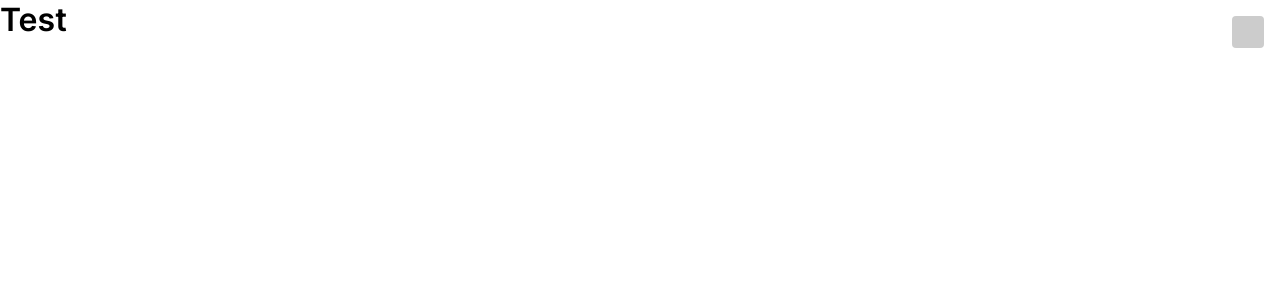
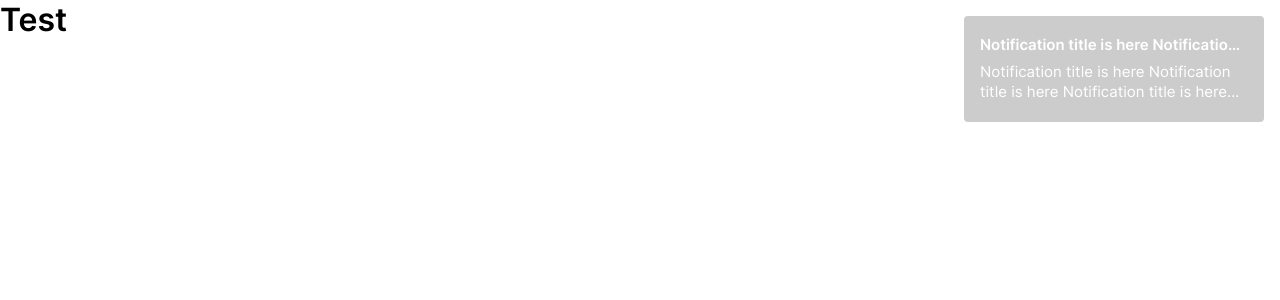
Before and after one commit to avrcoelho/react-hook-notification, a React (Create React App) app: page / in a window 1280 px wide. Shown: the top 300 px of the page. Built offline with nearby package versions, Linux system fonts and the light colour scheme.

Commit message:
feat: component base style

```diff
--- a/src/App.tsx
+++ b/src/App.tsx
@@ -1,6 +1,6 @@
 import { globalStyles } from './presentation/assets/styles/global';
+import { Notification } from './presentation/components/Notification';
 import './main';
-import { Notification } from './presentation/components/Notification';
 
 export const App = (): JSX.Element => {
   globalStyles();
--- a/src/presentation/components/Notification/index.tsx
+++ b/src/presentation/components/Notification/index.tsx
@@ -1,7 +1,7 @@
 import { NotificationProps } from '@/presentation/types/Notification';
 import { NotificationDefaultProps } from '@/presentation/constantes/NotificationDefaultProps';
 
-import { Container } from './styles';
+import { Container, Title, Text } from './styles';
 
 export const Notification = ({
   type,
@@ -13,5 +13,14 @@ export const Notification = ({
   showButtonClose = NotificationDefaultProps.showButtonClose,
   closeOnClick = NotificationDefaultProps.closeOnClick,
 }: NotificationProps): JSX.Element => {
-  return <Container />;
+  return (
+    <Container>
+      <Title>Notification title is here Notification title is here</Title>
+      <Text>
+        Notification title is here Notification title is here Notification title
+        is here Notification title is here Notification title is here
+        Notification title is here
+      </Text>
+    </Container>
+  );
 };
--- a/src/presentation/components/Notification/styles.ts
+++ b/src/presentation/components/Notification/styles.ts
@@ -1,10 +1,45 @@
-import { styled } from '@stitches/react';
+import { createStitches } from '@stitches/react';
+
+const { styled } = createStitches({
+  media: {
+    bp1: '(max-width: 640px)',
+  },
+});
 
 export const Container = styled('div', {
   position: 'absolute',
   top: '1.6rem',
   right: '1.6rem',
-  padding: '1.6rem',
+  padding: '2rem 1.6rem',
   backgroundColor: '#ccc',
   borderRadius: '0.4rem',
+  display: 'flex',
+  flexDirection: 'column',
+  width: '30rem',
+
+  '@bp1': {
+    width: 'calc(100% - 3.2rem)',
+    margin: 'auto',
+  },
 });
+
+export const Title = styled('strong', {
+  color: 'white',
+  fontSize: '1.5rem',
+  lineHeight: '1.8rem',
+  marginBottom: '0.8rem',
+  whiteSpace: 'nowrap',
+  overflow: 'hidden',
+  textOverflow: 'ellipsis',
+});
+
+export const Text = styled('span', {
+  color: 'white',
+  fontSize: '1.5rem',
+  lineHeight: '2rem',
+  textOverflow: 'ellipsis',
+  overflow: 'hidden',
+  display: '-webkit-box',
+  WebkitLineClamp: 2,
+  WebkitBoxOrient: 'vertical',
+});
```
